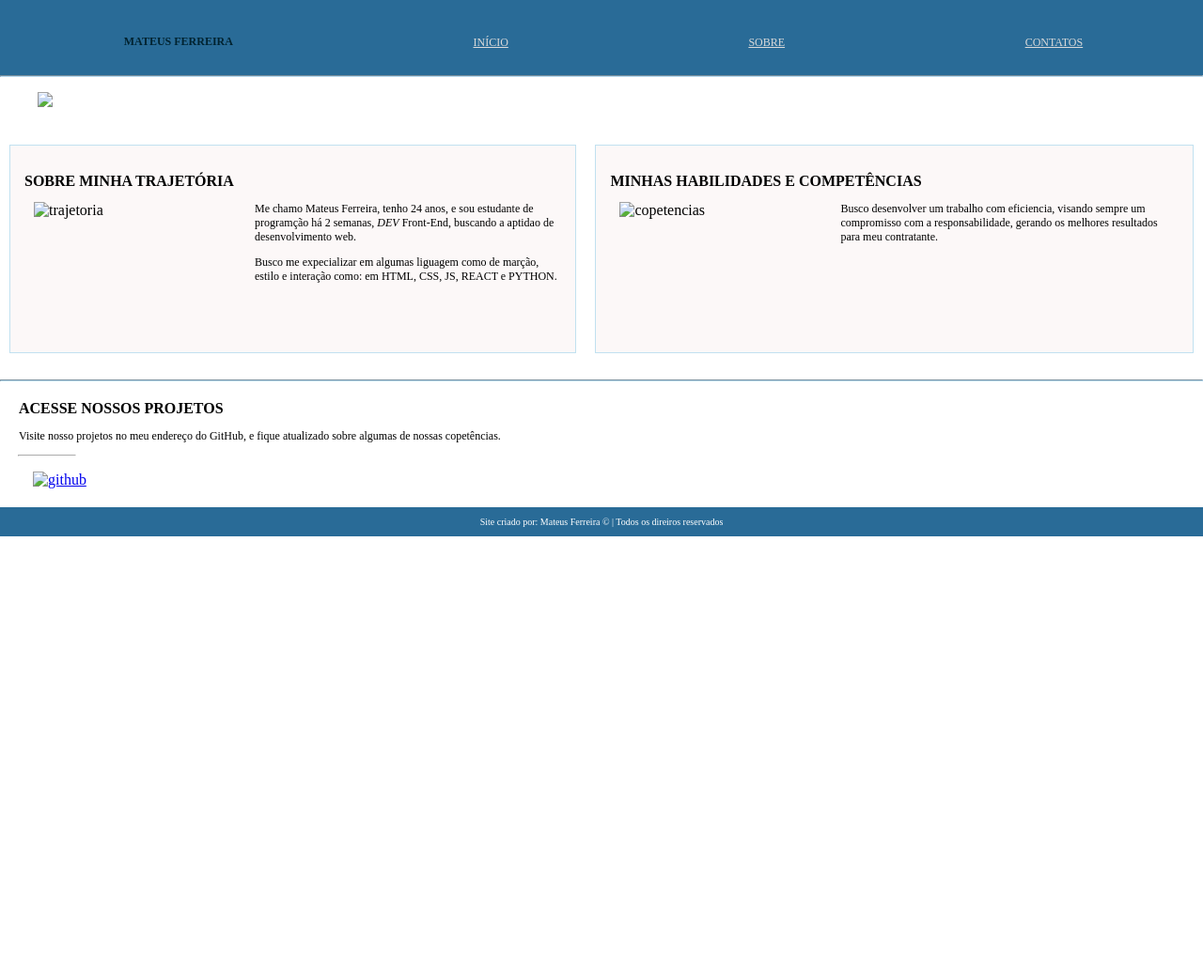
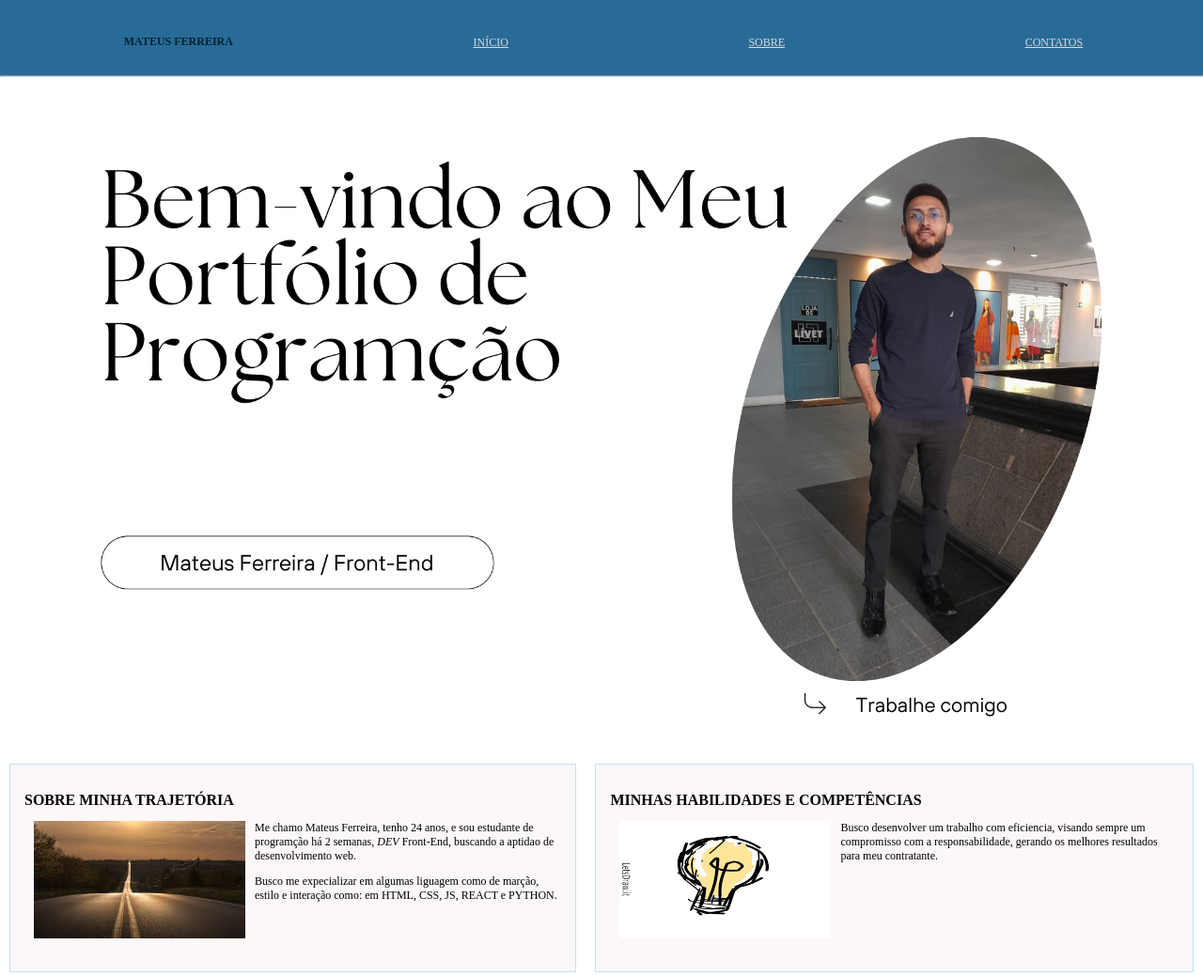
Before and after one commit to MateusProDev/PORTIFOLIO-MFS, a plain HTML site: page index.html in a window 1280 px wide. Shown: the top 1038 px of the page at 94% size. Before the commit the page ends 800 px from the top, so only its background shows below. Drawn offline with Linux system fonts and the light colour scheme.

Commit message:
Update index.html

```diff
--- a/index.html
+++ b/index.html
@@ -23,19 +23,19 @@
             <hr>
         </div>
         <figure class="banner">
-            <img src="imagem/foto.png">
+            <img src="foto.png">
         </figure>
         <div class="conteudo">
             <div class="conteudo1">
                 <h2>SOBRE MINHA TRAJETÓRIA</h2>
-                <img src="imagem/estrada.jfif" alt="trajetoria">
+                <img src="estrada.jfif" alt="trajetoria">
                 <p>Me chamo Mateus Ferreira, tenho 24 anos, e sou estudante de programção há 2 semanas, <em>DEV</em> Front-End, buscando a aptidao de desenvolvimento web.</p>
                 <p>Busco me expecializar em algumas liguagem como de marção, estilo e interação como: em HTML, CSS, JS, REACT e PYTHON.</p>
                 <div class="clear"></div>
             </div>
             <div class="conteudo1">
                 <h2>MINHAS HABILIDADES E COMPETÊNCIAS</h2>
-                <img src="imagem/lampada.png" alt="copetencias">
+                <img src="lampada.png" alt="copetencias">
                 <p>Busco desenvolver um trabalho com eficiencia, visando sempre um compromisso com a responsabilidade, gerando os melhores resultados para meu contratante.</p>
                 <div class="clear"></div>
             </div>
@@ -50,7 +50,7 @@
             <div class="github">
                 <figure>
                     <ul>
-                        <li><a href="https://github.com/MateusProDev"><img src="imagem/git.png" alt="github"></a></li>
+                        <li><a href="https://github.com/MateusProDev"><img src="git.png" alt="github"></a></li>
                     </ul>
                 </figure>
             </div>
```
